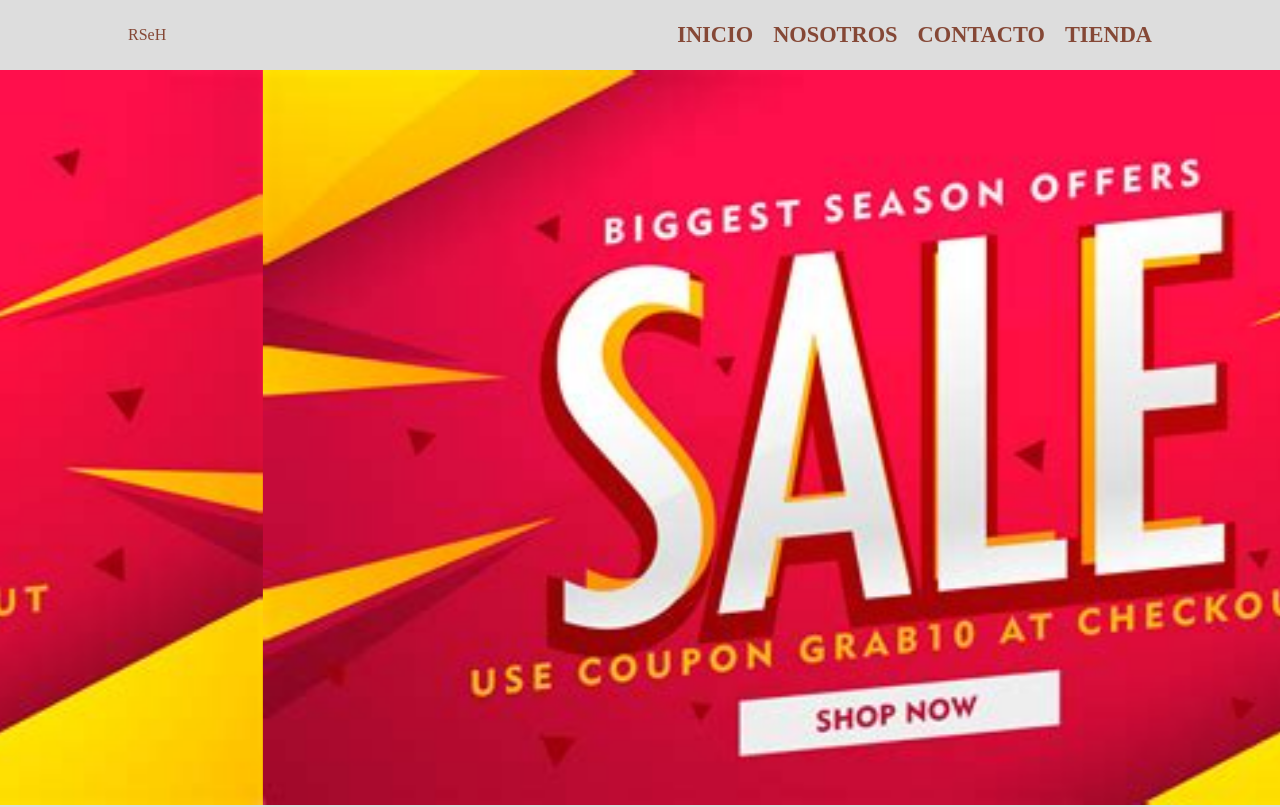
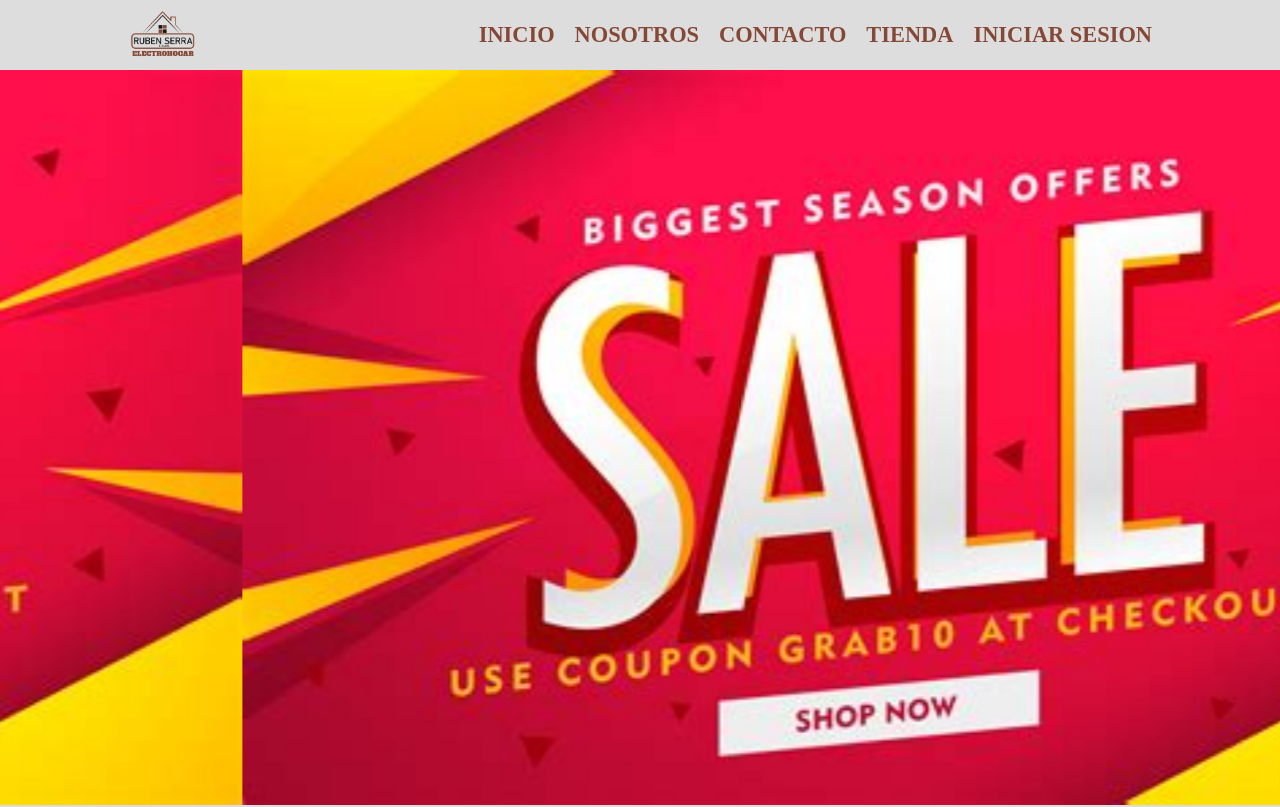
Before and after one commit to rolwebservices/rubenSerra, a React (Vite) app: page / in a window 1280 px wide. Shown: the top 807 px of the page. Built offline with nearby package versions, Linux system fonts and the light colour scheme.

Commit message:
Logo favicon y header agregados

```diff
--- a/index.html
+++ b/index.html
@@ -2,7 +2,7 @@
 <html lang="es">
   <head>
     <meta charset="UTF-8" />
-    <link rel="icon" type="image/svg+xml" href="/vite.svg" />
+    <link rel="icon" type="image/png" href="/favicon.png" />
     <meta name="viewport" content="width=device-width, initial-scale=1.0" />
     <title>Ruben Serra e Hijos</title>
   </head>
--- a/src/App.jsx
+++ b/src/App.jsx
@@ -6,6 +6,8 @@ import Categorias from './components/Categorias'
 import CharacterList from './components/CharacterList'; */
 import QuienesSomos from './components/QuienesSomos';
 import Contacto from './components/Contacto';
+import Footer from './components/Footer';
+
 
 function App() {
 
@@ -16,6 +18,7 @@ function App() {
       <Categorias/>
       <QuienesSomos/>
       <Contacto/>
+      <Footer />
       {/* <MarvelProvider>
         <CharacterList/>
       </MarvelProvider> */}
--- /dev/null
+++ b/src/components/Footer.css
@@ -0,0 +1,22 @@
+footer{
+    width: 100%;
+    height: 200px;
+    padding: 5px;
+    background-color: var(--marron);
+}
+
+.footer__list{
+    width: 100%;
+    display: flex;
+    flex-direction: column;
+    justify-content: start;
+    align-items: start;
+    color: var(--grisClaro);
+    font-size: 1.3em;
+    gap: 5px;
+}
+
+footer p{
+    color: var(--naranjaClaro);
+    text-align: center;
+}
--- /dev/null
+++ b/src/components/Footer.jsx
@@ -0,0 +1,20 @@
+import React from 'react'
+import './Footer.css'
+
+function Footer() {
+  return (
+    <footer>
+        <ul className='footer__list'>
+            <li className='footer__item'>Rubén Serra e Hijos</li>
+            <li className='footer__item'>Lunes a Viernes de xx a xx</li>
+            <li className='footer__item'><a href="http://">Nosotros</a></li>
+            <li className='footer__item'><a href="http://">Contacto</a></li>
+            <li className='footer__item'><a href="http://">Tienda</a></li>
+        </ul>
+        <p>Desarrollado por ROL</p>
+        <p>Copyright © 2024</p>
+    </footer>
+  )
+}
+
+export default Footer
--- a/src/components/Header.css
+++ b/src/components/Header.css
@@ -17,7 +17,16 @@ nav {
     align-items: center;
 }
 
-nav a:hover{
+.nav__logo{
+    display: flex;
+    height: 70px;
+}
+
+.logo__link{
+    display: inherit;
+}
+
+.nav__items a:hover{
     background: var(--naranjaClaro);
 }
 
--- a/src/components/Header.jsx
+++ b/src/components/Header.jsx
@@ -1,21 +1,24 @@
 import React from 'react'
 import './Header.css'
 import { useState } from 'react'
+import logo from '/LOGORUBENSERRA.png'
 
 const Header = () => {
   const [isOpen, setIsOpen] = useState(false)
   return (
     <header>
       <nav className='container'>
-        {/* <picture>
-            <img src="" alt="" />
-        </picture> */}
-        <div className='nav__logo'>RSeH</div>
+        <picture className='nav__logo'>
+          <a className='logo__link' href="http://">
+            <img src={logo} alt="Logo Ruben Serra" />
+          </a>
+        </picture>
         <div className={`nav__items ${isOpen ? 'open' : ''}`}>
           <a href="#inicio">Inicio</a>
           <a href="#nosotros">Nosotros</a>
           <a href="#contacto">Contacto</a>
           <a href="#tienda">Tienda</a>
+          <a href="#tienda">Iniciar Sesion</a>
         </div>
         <div className={`nav__toggle ${isOpen ? 'open' : ''}`} onClick={() => setIsOpen(!isOpen)}>
           <span></span>
--- a/src/index.css
+++ b/src/index.css
@@ -28,7 +28,6 @@ html {
 
 a {
     text-decoration: none;
-    font-size: 2em;
     color: inherit;
     font-family: inherit;
 }
```
Also changed, not shown: public/LOGORUBENSERRA.png (added), public/favicon.png (added).
